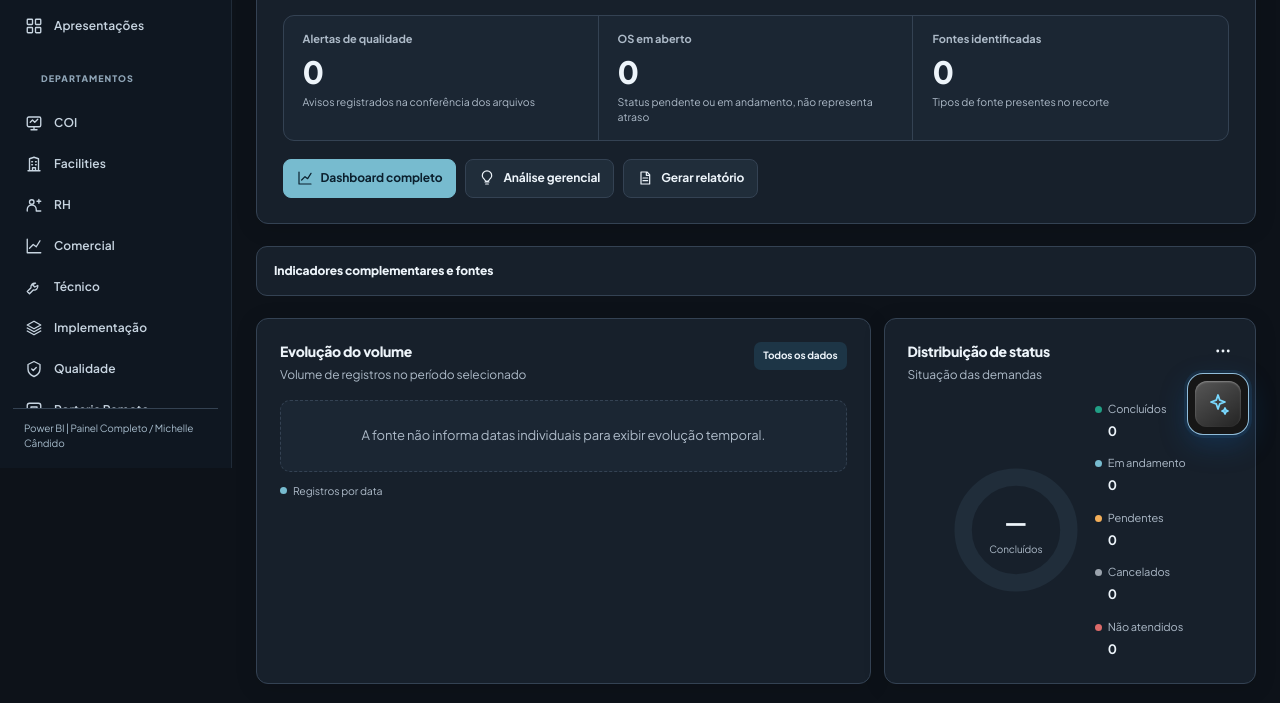
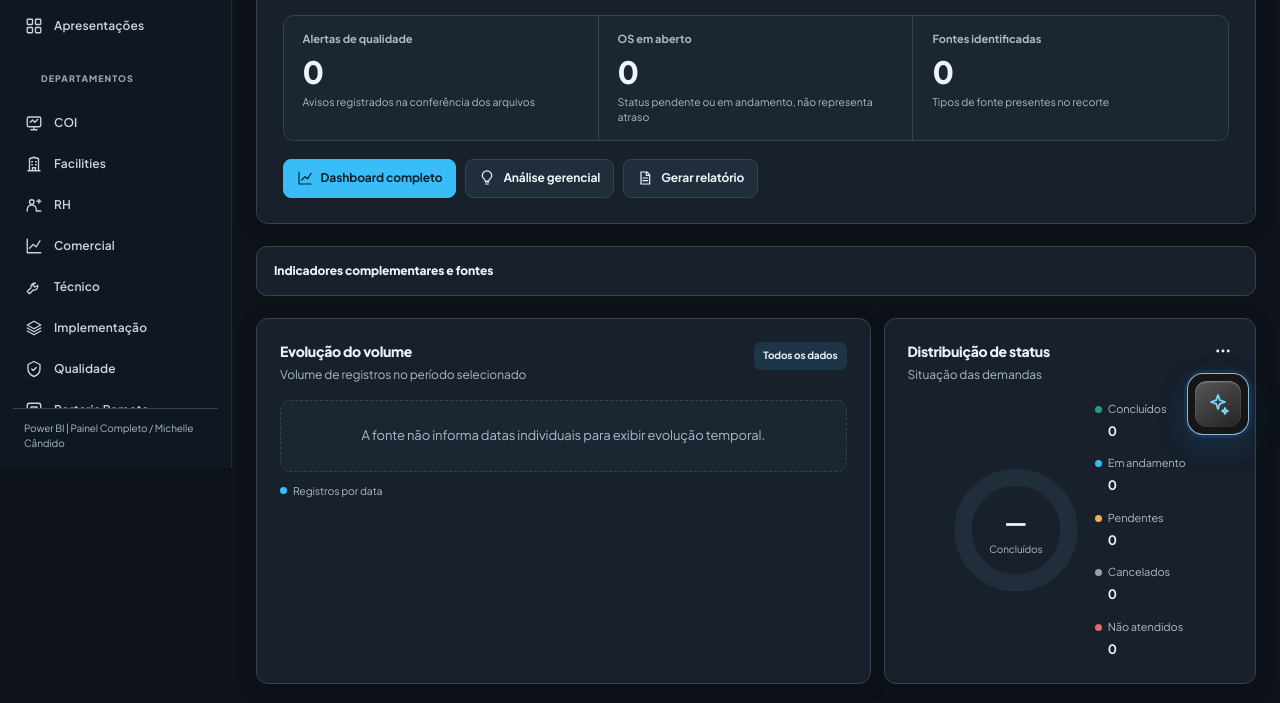
Before and after one commit to danielnep/michelle-preview, a website: page index.html in a window 1280 px wide. Shown: the part 332-1035 px from the top of the page. Drawn offline with Linux system fonts and the light colour scheme.

Commit message:
style: definir azul celeste #38BDF8 como cor principal do painel

```diff
--- a/analysis/executive-ui.css
+++ b/analysis/executive-ui.css
@@ -1,4 +1,4 @@
-/* MC Executive UI — 5.0
+/* MC Executive UI — 5.0.2
    Camada de apresentação isolada. Não altera contratos, cálculos, importação nem armazenamento.
    Identidade exclusiva Michelle Cândido; adaptações estruturais mobile-first. */
 :root {
@@ -9,19 +9,19 @@
   --ink:#182533;
   --muted:#54677b;
   --line:#dfe6ee;
-  --brand:#0f5676;
-  --blue:#0f5676;
-  --blue2:#0b4763;
-  --tint:#e8f3f8;
+  --brand:#38bdf8;
+  --blue:#38bdf8;
+  --blue2:#61ccff;
+  --tint:#ddf5ff;
   --chrome:#111923;
   --on-chrome:#f4f7fc;
-  --action:#0f5676;
-  --action-hover:#09445e;
-  --on-action:#ffffff;
+  --action:#38bdf8;
+  --action-hover:#61ccff;
+  --on-action:#182533;
   --control-line:#9eaebb;
   --shadow:0 4px 20px rgba(23,38,54,.045);
-  --mc-accent:#69b4cb;
-  --mc-focus:#2d779f;
+  --mc-accent:#8adbff;
+  --mc-focus:#182533;
   --mc-radius:12px;
 }
 :root[data-theme="dark"] {
@@ -32,18 +32,18 @@
   --ink:#edf4fa;
   --muted:#adbac8;
   --line:#344253;
-  --brand:#77bbcf;
-  --blue:#77bbcf;
-  --blue2:#8ac4d3;
+  --brand:#38bdf8;
+  --blue:#38bdf8;
+  --blue2:#61ccff;
   --tint:#1d3546;
   --chrome:#0f1721;
   --on-chrome:#f4f8fe;
-  --action:#77bbcf;
-  --action-hover:#98c7d5;
+  --action:#38bdf8;
+  --action-hover:#61ccff;
   --on-action:#0b202e;
   --control-line:#5c7083;
   --shadow:0 4px 22px rgba(0,0,0,.13);
-  --mc-focus:#77bbcf;
+  --mc-focus:#38bdf8;
 }
 html {scroll-padding-top:88px}
 body {font-family:"Plus Jakarta Sans",Inter,system-ui,sans-serif;font-size:13.5px;line-height:1.52;letter-spacing:-.008em}
```
